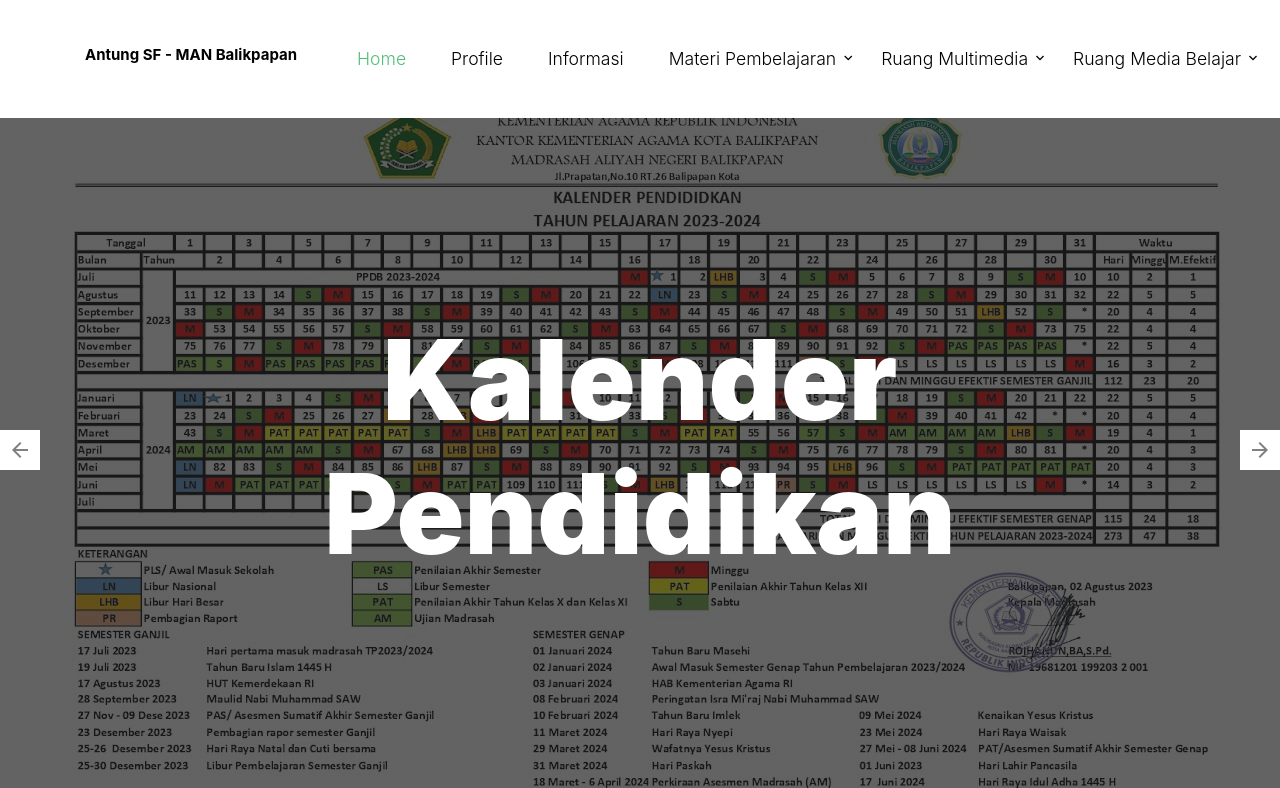
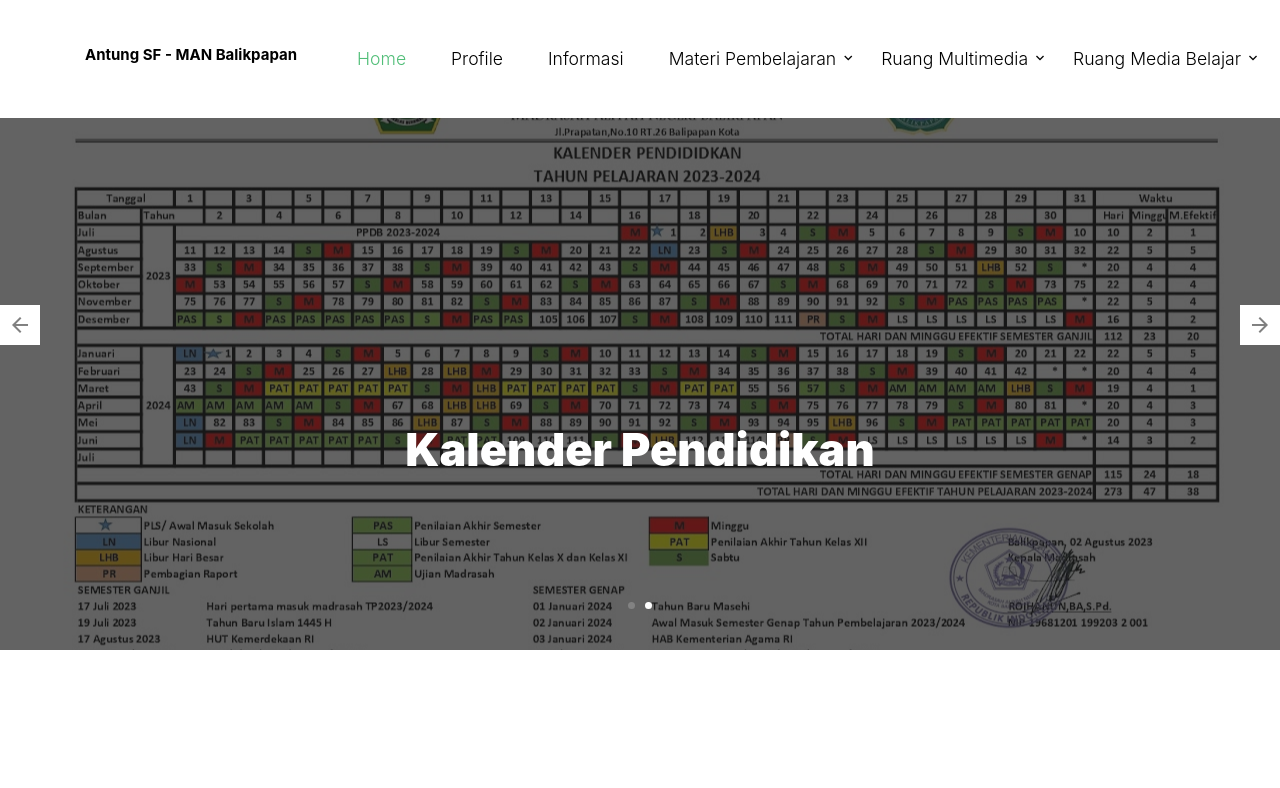
Before and after one commit to AntungFauziah28/antungsf_man, a plain HTML site: page index.html in a window 1280 px wide. Shown: the top 788 px of the page. Drawn offline with nearby package versions, Linux system fonts and the light colour scheme; files whose address does not match are found by name; a web font is replaced by a local one.

Commit message:
ubah css

```diff
--- a/css/style.css
+++ b/css/style.css
@@ -770,7 +770,30 @@ h1, h2, h3, h4, h5,
 
 
 .hero-slide {
-  position: relative; }
+  position: relative;
+  overflow: hidden;/* Penambahan Kode Baru 1*/
+  max-height: 650px;} /* Penambahan Kode Baru 2*/
+
+  /* Penambahan Kode Baru 3*/
+  .hero-slide .intro-section h1 {
+    font-size: 45px;
+    margin: 0;
+    position: absolute;
+    top: 50%;
+    left: 50%;
+    right: 50%;
+    transform: translate(-50%, -50%);
+    width: 100%;
+  text-align: center;
+  }
+  /* Penambahan Kode Baru 4 */
+  .hero-slide .intro-section {
+    height: 100vh;
+    background-position: center;
+    background-size: cover;
+    background-repeat: no-repeat;
+  }
+
   .hero-slide .owl-nav .owl-prev,
   .hero-slide .owl-nav .owl-next {
     position: absolute;
```
